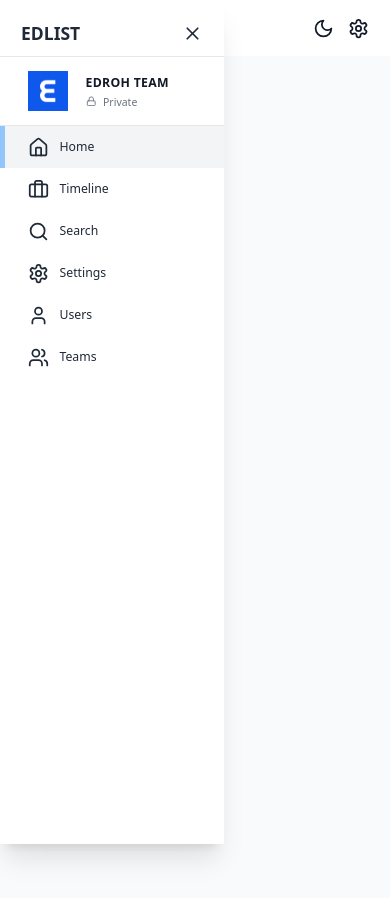
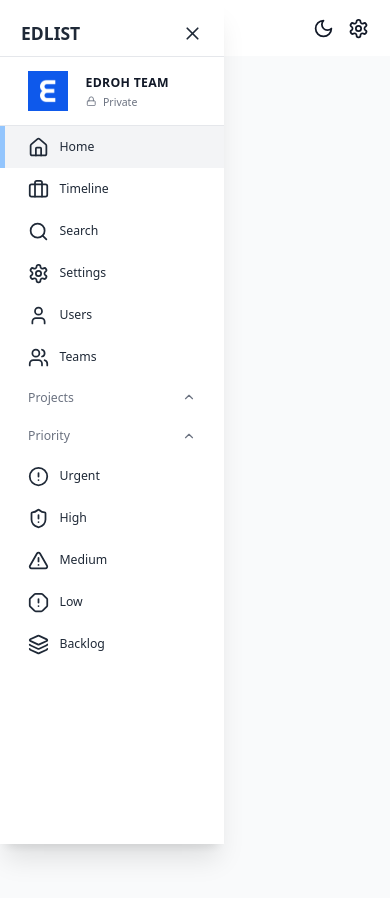
Before and after one commit to lucastgama/Project-Management, a Next.js app in the folder client/: page / in a window 390 px wide. Built offline with nearby package versions, Linux system fonts and the light colour scheme; no server answers.

Commit message:
fix: sidebar responsive

```diff
--- a/client/src/components/Sidebar/index.tsx
+++ b/client/src/components/Sidebar/index.tsx
@@ -2,12 +2,19 @@
 import { useAppDispatch, useAppSelector } from "@/app/redux";
 import { setIsSidebarCollapsed } from "@/state";
 import {
+  AlertCircle,
+  AlertOctagon,
+  AlertTriangle,
   Briefcase,
+  ChevronDown,
+  ChevronUp,
   Home,
+  Layers3,
   LockIcon,
   LucideIcon,
   Search,
   Settings,
+  ShieldAlert,
   User,
   Users,
   X,
@@ -68,6 +75,53 @@
           <SidebarLink icon={User} label="Users" href="/users" />
           <SidebarLink icon={Users} label="Teams" href="/teams" />
         </nav>
+        <button
+          onClick={() => setShowProjects((prev) => !prev)}
+          className="flex w-full items-center justify-between px-8 py-3 text-gray-500"
+        >
+          <span>Projects</span>
+          {showProjects ? (
+            <ChevronUp className="h-4 w-4" />
+          ) : (
+            <ChevronDown className="h-4 w-4" />
+          )}
+        </button>
+        <button
+          onClick={() => setShowPriority((prev) => !prev)}
+          className="flex w-full items-center justify-between px-8 py-3 text-gray-500"
+        >
+          <span>Priority</span>
+          {showPriority ? (
+            <ChevronUp className="h-4 w-4" />
+          ) : (
+            <ChevronDown className="h-4 w-4" />
+          )}
+        </button>
+        {showPriority && (
+          <>
+            <SidebarLink
+              icon={AlertCircle}
+              label="Urgent"
+              href="/priority/urgent"
+            />
+            <SidebarLink
+              icon={ShieldAlert}
+              label="High"
+              href="/priority/high"
+            />
+            <SidebarLink
+              icon={AlertTriangle}
+              label="Medium"
+              href="/priority/medium"
+            />
+            <SidebarLink icon={AlertOctagon} label="Low" href="/priority/low" />
+            <SidebarLink
+              icon={Layers3}
+              label="Backlog"
+              href="/priority/backlog"
+            />
+          </>
+        )}
       </div>
     </div>
   );
```
